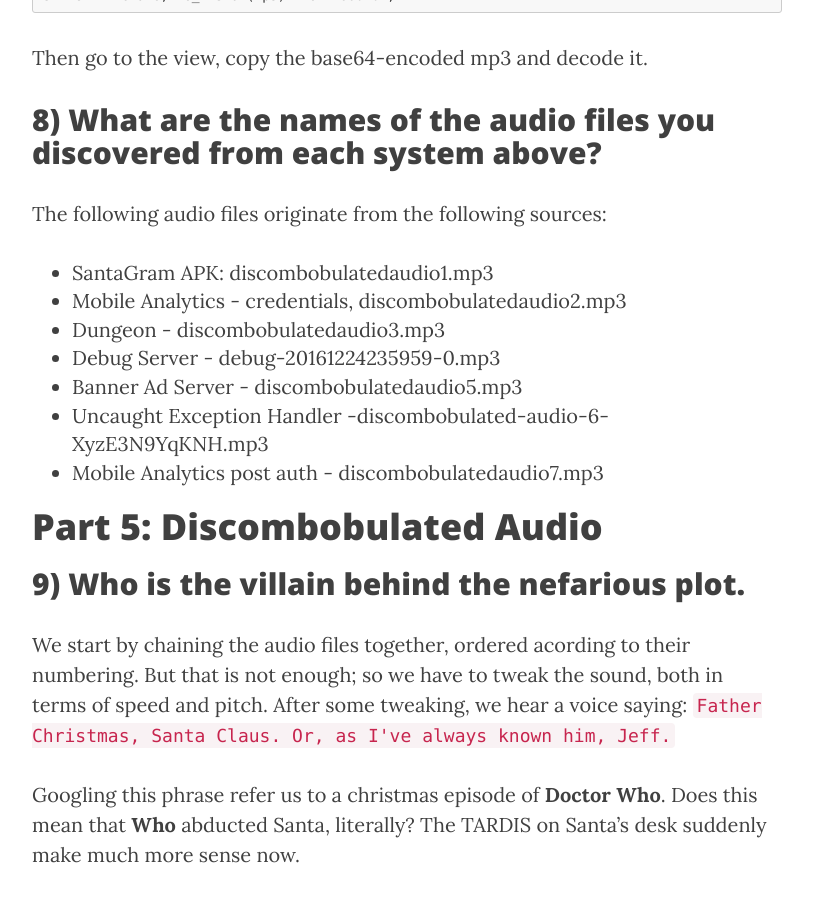
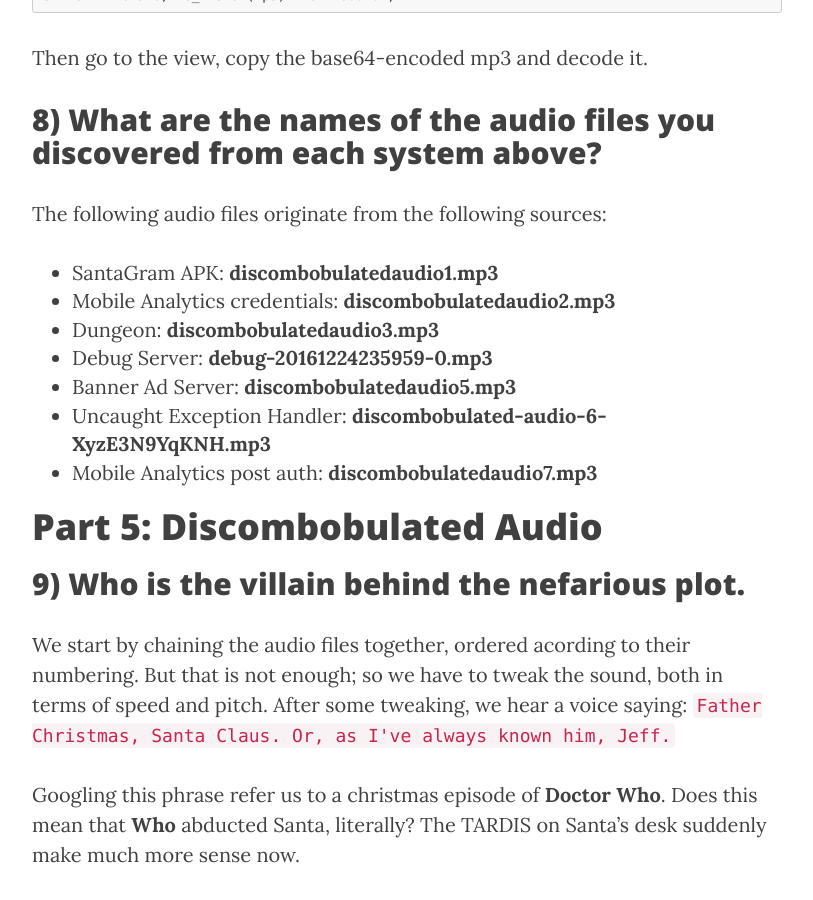
Before and after one commit to NikolaiMagnussen/NikolaiMagnussen.github.io, a Jekyll site: the page built from _posts/2017-01-04-2016-SANS-Holiday-Hack-Challenge.md, in a window 1280 px wide and 900 px high, scrolled down 36898 px. Shown: the whole window, without its empty margins (233-1046 px from the left). Built offline with Jekyll 4.4.1, drawn with Linux system fonts in a browser that asks for light colours; nearby versions of some CDN libraries; some of the changed lines change nothing that is shown.

Commit message:
Small fix to formatting and such.

```diff
--- a/_posts/2017-01-04-2016-SANS-Holiday-Hack-Challenge.md
+++ b/_posts/2017-01-04-2016-SANS-Holiday-Hack-Challenge.md
@@ -966,16 +966,17 @@
 
 The following audio files originate from the following sources:
 
-- SantaGram APK: discombobulatedaudio1.mp3
-- Mobile Analytics - credentials, discombobulatedaudio2.mp3
-- Dungeon - discombobulatedaudio3.mp3
-- Debug Server - debug-20161224235959-0.mp3
-- Banner Ad Server -  discombobulatedaudio5.mp3
-- Uncaught Exception Handler -discombobulated-audio-6-XyzE3N9YqKNH.mp3
-- Mobile Analytics post auth - discombobulatedaudio7.mp3
+- SantaGram APK: **discombobulatedaudio1.mp3**
+- Mobile Analytics credentials: **discombobulatedaudio2.mp3**
+- Dungeon: **discombobulatedaudio3.mp3**
+- Debug Server: **debug-20161224235959-0.mp3**
+- Banner Ad Server: **discombobulatedaudio5.mp3**
+- Uncaught Exception Handler: **discombobulated-audio-6-XyzE3N9YqKNH.mp3**
+- Mobile Analytics post auth: **discombobulatedaudio7.mp3**
 
 
 # Part 5: Discombobulated Audio
+
 ## 9) Who is the villain behind the nefarious plot.
 
 We start by chaining the audio files together, ordered acording to their numbering.
```
